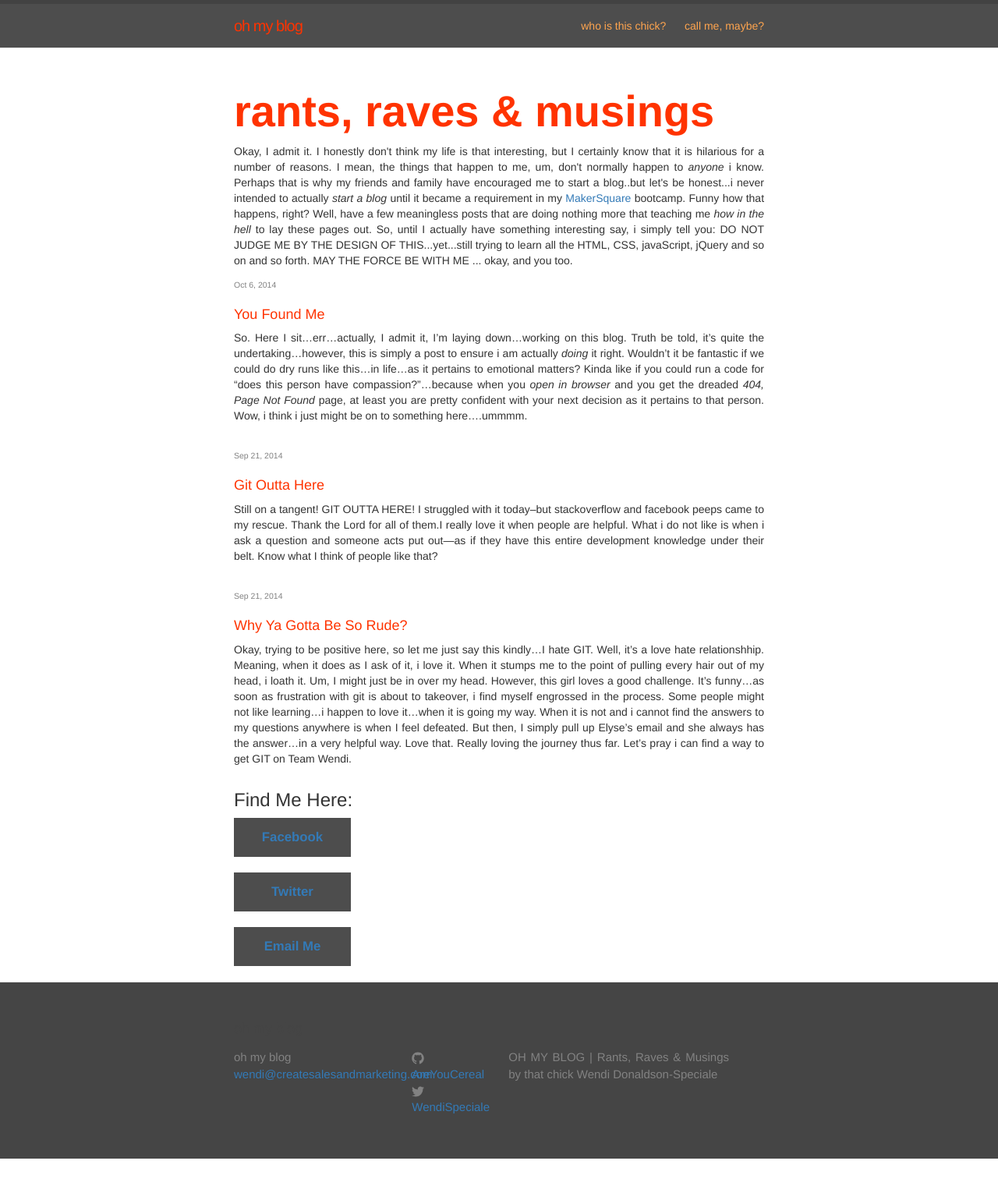
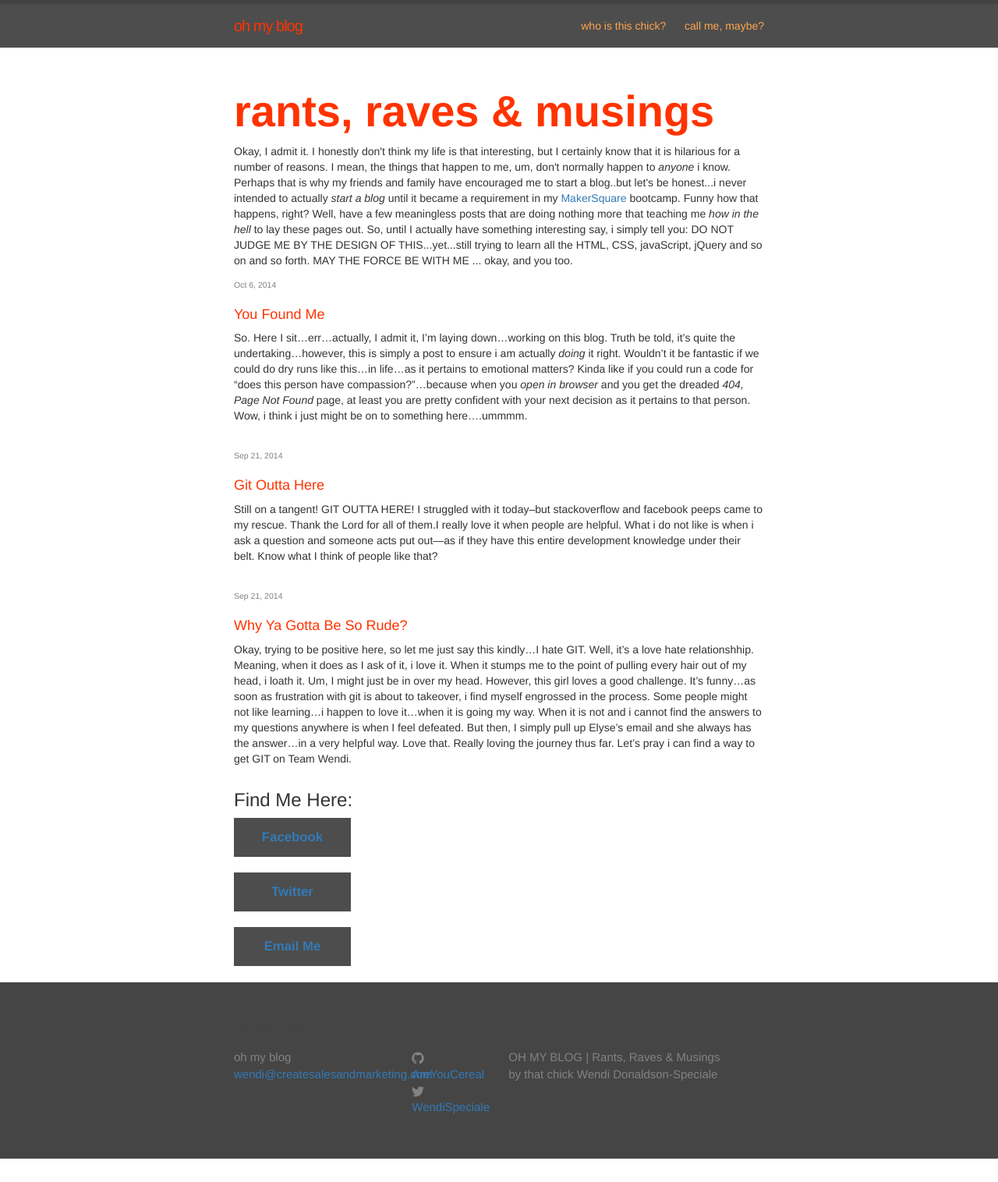
Before and after one commit to AreYouCereal/areyoucereal.github.io, a Jekyll site: the page built from index.html, in a window 1280 px wide. Shown: the whole page at 78% size. Built offline with Jekyll 4.4.1, drawn with Linux system fonts in a browser that asks for light colours; nearby versions of some CDN libraries; library files that are not in the unit come from our copies.

Commit message:
aligning left on content

```diff
--- a/_sass/_layout.scss
+++ b/_sass/_layout.scss
@@ -170,7 +170,6 @@
  */
 .page-content {
     padding: $spacing-unit 0;
-    text-align: justify;
 
 }
 
```
